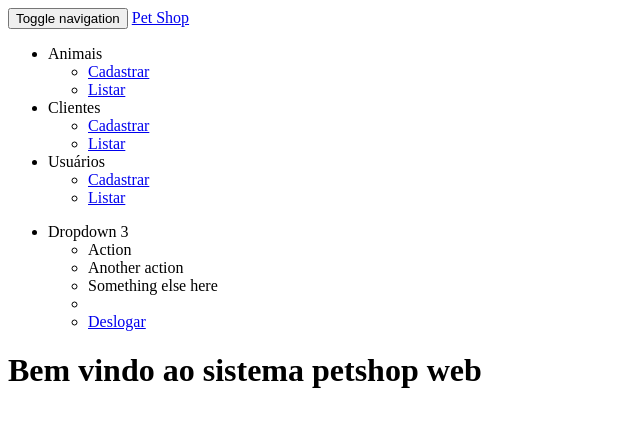
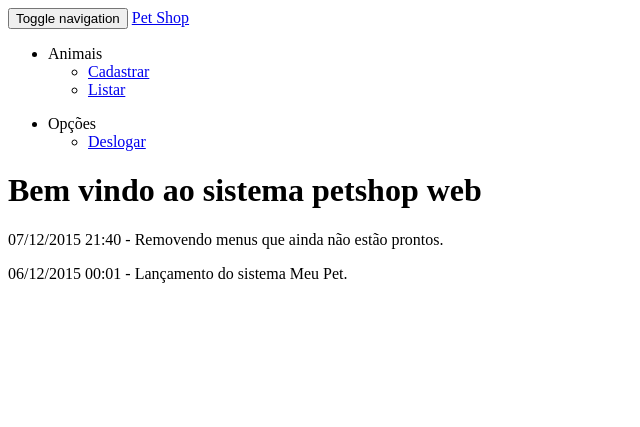
Before and after one commit to ricardosander/petshop, a PHP site: template view/index/index.php in a window 1280 px wide. Shown: the top 427 px of the page, without its empty margins (0-640 px from the left). Run offline with PHP 8.4, Linux system fonts and the light colour scheme; the template is opened without the code that fills it, so the values that code supplies are empty.

Commit message:
Adicionando mensagens de atualização na home e escondedo menus que nãoe stão prontos ainda

```diff
--- a/view/base/cabecalho.php
+++ b/view/base/cabecalho.php
@@ -37,42 +37,33 @@
         </ul>
       </li>
 
-      <li class="dropdown">
-        <a tabindex="0" data-toggle="dropdown" data-submenu="">
-          Clientes<span class="caret"></span>
-        </a>
+<!--      </div></li>-->
 
-        <ul class="dropdown-menu">
-          <li><a href="/clientes/cadastro/" tabindex="0">Cadastrar</a></li>
-          <li><a href="/clientes/lista/" tabindex="0">Listar</a></li>
-        </ul>
-      </li>
+<!--      <li class="dropdown">-->
+<!--        <a tabindex="0" data-toggle="dropdown" data-submenu="">-->
+<!--          Usuários<span class="caret"></span>-->
+<!--        </a>-->
 
-      <li class="dropdown">
-        <a tabindex="0" data-toggle="dropdown" data-submenu="">
-          Usuários<span class="caret"></span>
-        </a>
+<!--        <ul class="dropdown-menu">-->
+<!--          <li><a href="/usuario/cadastro" tabindex="0">Cadastrar</a></li>-->
+<!--          <li><a href="/usuario/lista/" tabindex="0">Listar</a></li>-->
+<!--        </ul>-->
 
-        <ul class="dropdown-menu">
-          <li><a href="/usuario/cadastro" tabindex="0">Cadastrar</a></li>
-          <li><a href="/usuario/lista/" tabindex="0">Listar</a></li>
-        </ul>
-
-      </li>
+<!--      </li>-->
     </ul>
 
     <!-- TODO colocar configurações   -->
     <ul class="nav navbar-nav navbar-right">
       <li class="dropdown">
         <a tabindex="0" data-toggle="dropdown" aria-expanded="false">
-          Dropdown 3<span class="caret"></span>
+          Opções<span class="caret"></span>
         </a>
 
         <ul class="dropdown-menu">
-          <li><a tabindex="0">Action</a></li>
-          <li><a tabindex="0">Another action</a></li>
-          <li><a tabindex="0">Something else here</a></li>
-          <li class="divider"></li>
+<!--          <li><a tabindex="0">Action</a></li>-->
+<!--          <li><a tabindex="0">Another action</a></li>-->
+<!--          <li><a tabindex="0">Something else here</a></li>-->
+<!--          <li class="divider"></li>-->
           <li><a href="/login/logout" tabindex="0">Deslogar</a></li>
         </ul>
       </li>
--- a/view/index/index.php
+++ b/view/index/index.php
@@ -1 +1,9 @@
 <h1>Bem vindo ao sistema petshop web</h1>
+
+<p class="alert alert-success">
+    07/12/2015 21:40 - Removendo menus que ainda não estão prontos.
+</p>
+
+<p class="alert alert-success">
+    06/12/2015 00:01 - Lançamento do sistema Meu Pet.
+</p>
```
